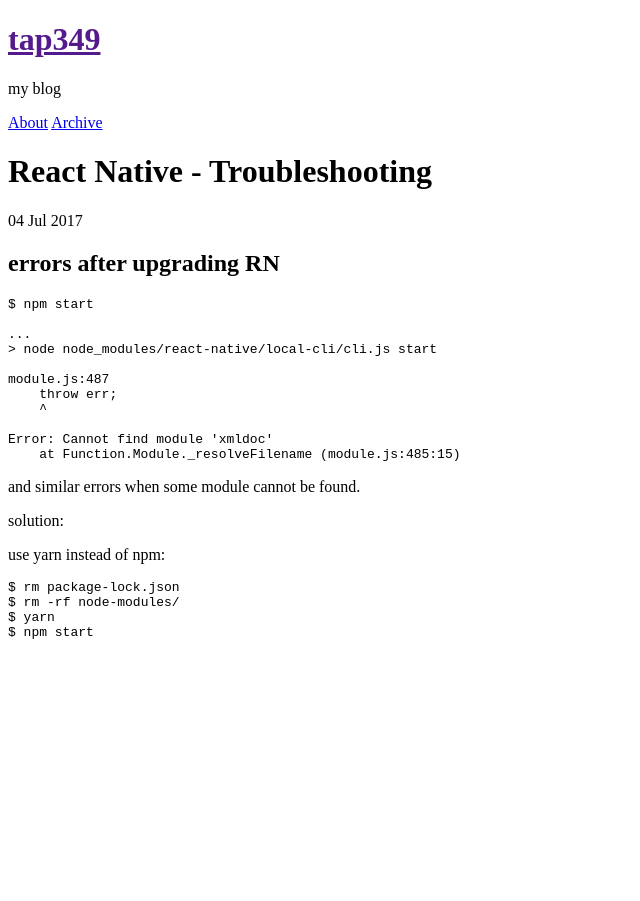
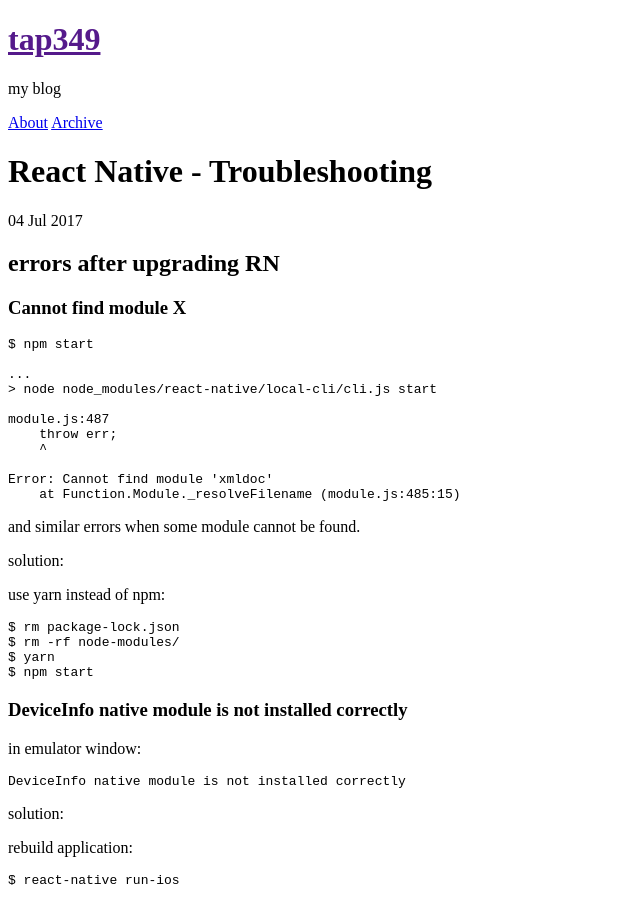
Before and after one commit to tap349/tap349.github.io, a Jekyll site: the page built from _posts/2017-07-04-react-native-troubleshooting.md, in a window 1280 px wide. Shown: the whole page, without its empty margins (0-640 px from the left). Built offline with Jekyll 4.4.1, drawn with Linux system fonts in a browser that asks for light colours.

Commit message:
update 2017-07-04_18:53:01

````diff
--- a/_posts/2017-07-04-react-native-troubleshooting.md
+++ b/_posts/2017-07-04-react-native-troubleshooting.md
@@ -9,6 +9,8 @@
 <!-- more -->
 
 ## errors after upgrading RN
+
+### Cannot find module X
 
 ```sh
 $ npm start
@@ -36,3 +38,19 @@
 $ yarn
 $ npm start
 ```
+
+### DeviceInfo native module is not installed correctly
+
+in emulator window:
+
+```sh
+DeviceInfo native module is not installed correctly
+```
+
+solution:
+
+rebuild application:
+
+```sh
+$ react-native run-ios
+```
````
